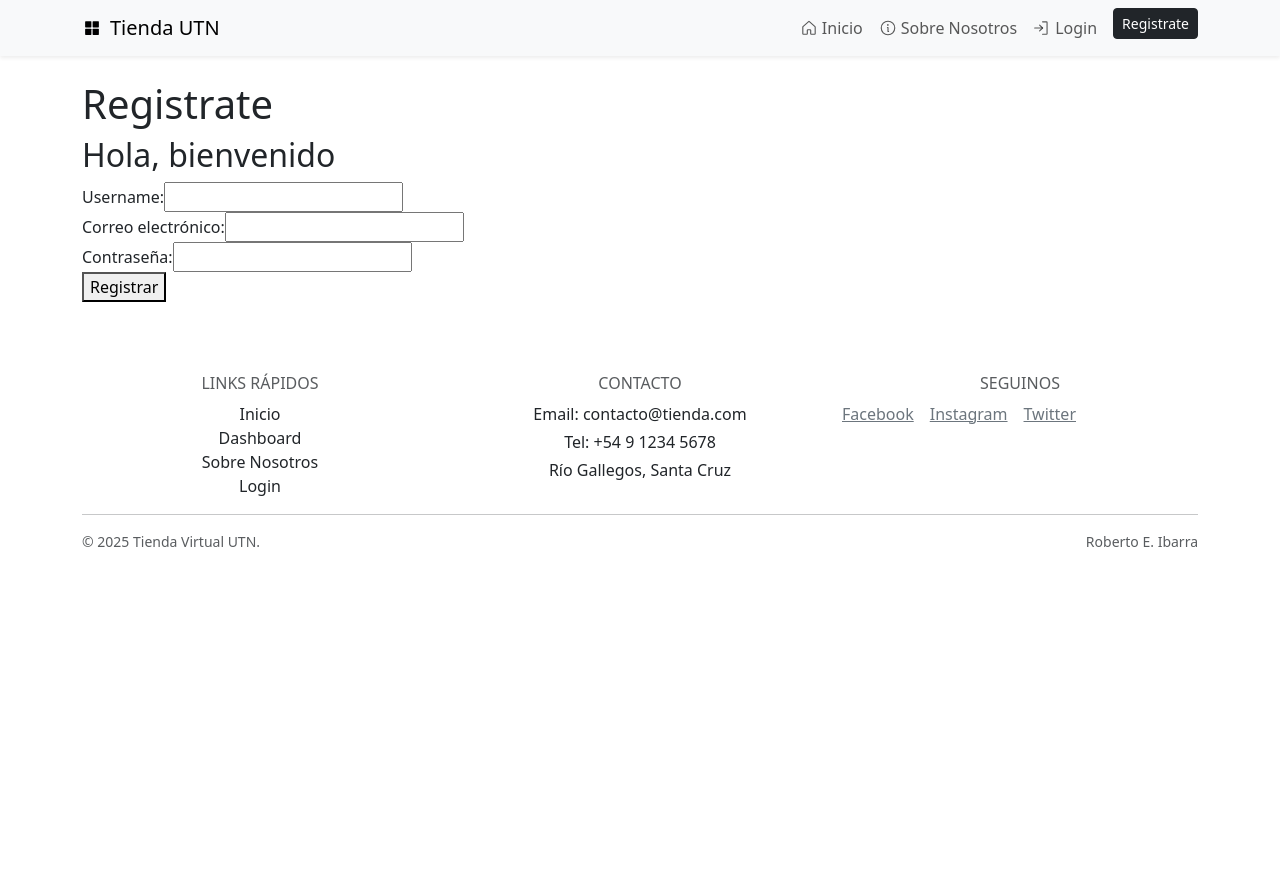
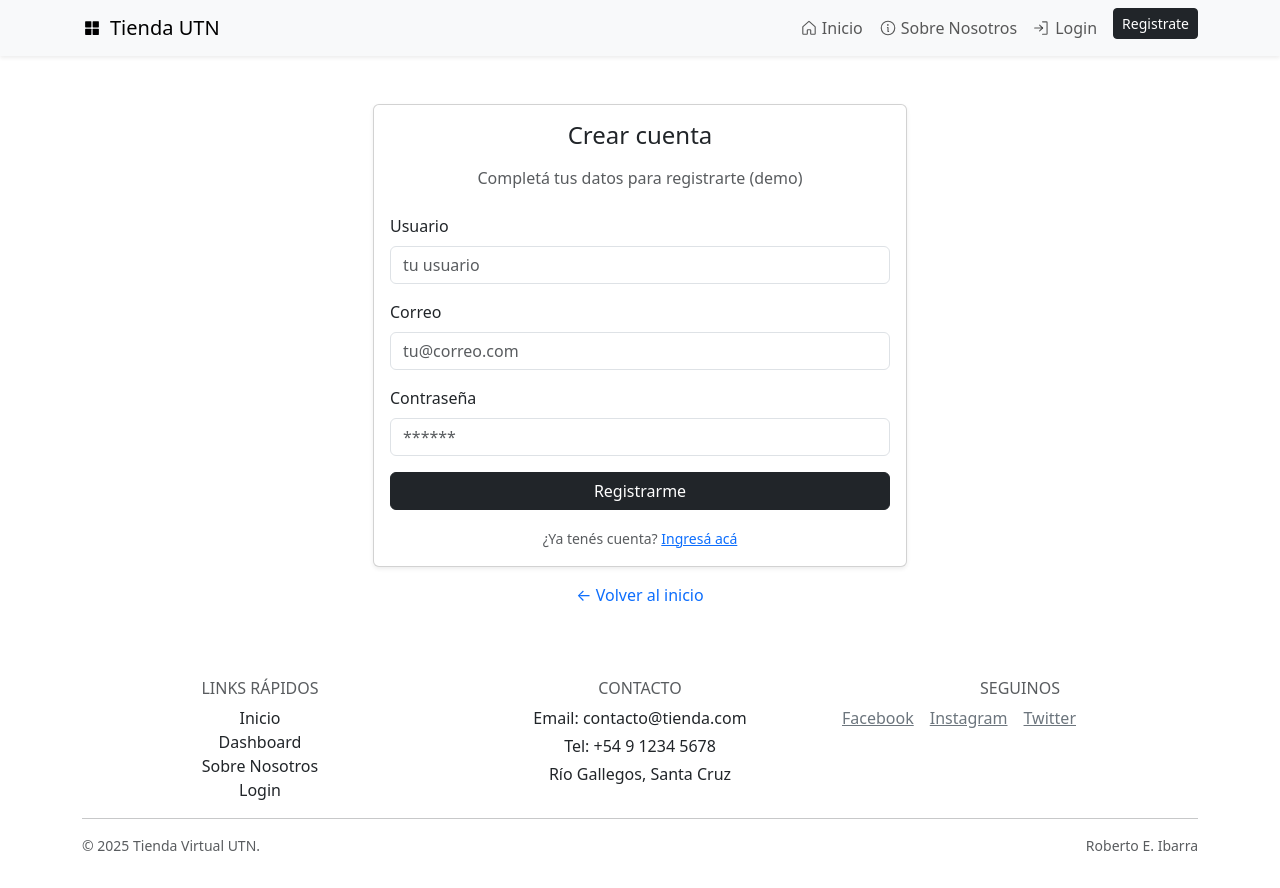
Before and after one commit to Ibarra99/ProyectoFinalDDW, a React (Vite) app: page /registrate in a window 1280 px wide. Before the commit the page ends 800 px from the top, so only its background shows below. Built offline with nearby package versions, Linux system fonts and the light colour scheme.

Commit message:
Termine los estilos de los form de login, registro y dashboard

```diff
--- a/package.json
+++ b/package.json
@@ -10,6 +10,7 @@
     "preview": "vite preview"
   },
   "dependencies": {
+    "@phosphor-icons/react": "^2.1.10",
     "bootstrap": "^5.3.7",
     "phosphor-react": "^1.4.1",
     "react": "^19.1.0",
--- a/src/pages/Dashboard.jsx
+++ b/src/pages/Dashboard.jsx
@@ -1,91 +1,116 @@
 import { useState } from "react"
 
 const Dashboard = () => {
-  const [name, setName] = useState("")
-  const [price, setPrice] = useState("")
-  const [description, setDescription] = useState("")
-  const [product, setProduct] = useState(null)
-  const [error, setError] = useState(null)
+  const [nombre, setNombre] = useState("")
+  const [precio, setPrecio] = useState("")
+  const [descripcion, setDescripcion] = useState("")
 
+  const [error, setError] = useState("")
+  const [okMsg, setOkMsg] = useState("")
+  const [cargando, setCargando] = useState(false)
 
+  const validar = () => {
+    if (!nombre || !precio || !descripcion) {
+      setError("Completá todos los campos")
+      return false
+    }
+    if (nombre.trim().length < 4) {
+      setError("El nombre debe tener al menos 4 caracteres")
+      return false
+    }
+    if (Number(precio) <= 0 || isNaN(Number(precio))) {
+      setError("El precio debe ser un número mayor a 0")
+      return false
+    }
+    return true
+  }
 
-  const handleSubmit = async (e) => {
+  const enviar = async (e) => {
     e.preventDefault()
-    setError(null)
+    setError("")
+    setOkMsg("")
 
-    if (!name || !price || !description) {
-      setError("Debes completar todos los campos")
-      return
-    }
+    if (!validar()) return
 
-    if (name.length < 3) {
-      setError("El nombre debe tener al menos 4 caracteres")
-      return
-    }
-
-    const newProduct = {
-      id: crypto.randomUUID(),
-      title: name,
-      price: price,
-      description: description,
+    const nuevo = {
+      title: nombre,
+      price: Number(precio),
+      description: descripcion,
       category: "",
       image: ""
     }
 
-    // petición al backend mediante fetch -> método POST https://fakeproductapi.com/products
-    const response = await fetch("https://fakestoreapi.com/products", {
-      method: "POST",
-      headers: {
-        "Content-Type": "application/json"
-      },
-      body: JSON.stringify(newProduct)
-    })
-
-    const data = await response.json()
-    setProduct(data)
-    setName("")
-    setPrice("")
-    setDescription("")
+    try {
+      setCargando(true)
+      const r = await fetch("https://fakestoreapi.com/products", {
+        method: "POST",
+        headers: { "Content-Type": "application/json" },
+        body: JSON.stringify(nuevo)
+      })
+      await r.json()
+      setOkMsg("Producto creado (demo)")
+      setNombre("")
+      setPrecio("")
+      setDescripcion("")
+    } catch (e) {
+      setError("No se pudo crear el producto. Probá de nuevo.")
+    } finally {
+      setCargando(false)
+    }
   }
 
   return (
-    <>
-      <h1>Panel de Administración</h1>
+    <div className="container my-5">
+      <h1 className="h4 mb-4">Panel de administración</h1>
 
-      <section>
-        <h2>Cargar nuevo producto</h2>
-        <form onSubmit={handleSubmit}>
-          <div>
-            <label>Nombre del producto:</label>
-            <input type="text" name="nombre" onChange={(e) => setName(e.target.value)} value={name} />
-          </div>
+      <div className="card shadow-sm">
+        <div className="card-body">
+          <h2 className="h5 mb-3">Cargar nuevo producto</h2>
 
-          <div>
-            <label>Precio:</label>
-            <input type="number" name="precio" onChange={(e) => setPrice(e.target.value)} value={price} />
-          </div>
+          {error && <div className="alert alert-warning py-2">{error}</div>}
+          {okMsg && <div className="alert alert-success py-2">{okMsg}</div>}
 
-          <div>
-            <label>Descripción:</label>
-            <textarea name="descripcion" rows="4" onChange={(e) => setDescription(e.target.value)} value={description} />
-          </div>
+          <form onSubmit={enviar} noValidate>
+            <div className="mb-3">
+              <label className="form-label">Nombre</label>
+              <input
+                type="text"
+                className="form-control"
+                placeholder="Ej: Remera básica"
+                value={nombre}
+                onChange={(e) => setNombre(e.target.value)}
+              />
+            </div>
 
-          {
-            error && <p className="error">{error}</p>
-          }
+            <div className="mb-3">
+              <label className="form-label">Precio</label>
+              <input
+                type="number"
+                className="form-control"
+                placeholder="Ej: 9999"
+                value={precio}
+                onChange={(e) => setPrecio(e.target.value)}
+              />
+            </div>
 
-          <button>Guardar producto</button>
-        </form>
+            <div className="mb-3">
+              <label className="form-label">Descripción</label>
+              <textarea
+                className="form-control"
+                rows="3"
+                placeholder="Contá un poco del producto"
+                value={descripcion}
+                onChange={(e) => setDescripcion(e.target.value)}
+              />
+            </div>
 
-        {
-          product && <div>
-            <h3>{product.title}</h3>
-            <p>${product.price}</p>
-            <p>{product.description}</p>
-          </div>
-        }
-      </section>
-    </>
+            <button type="submit" className="btn btn-dark w-100" disabled={cargando}>
+              {cargando ? "Guardando..." : "Guardar producto"}
+            </button>
+          </form>
+        </div>
+      </div>
+    </div>
   )
 }
 
--- a/src/pages/Home.jsx
+++ b/src/pages/Home.jsx
@@ -143,7 +143,7 @@ const Home = () => {
 
       <article className="card p-3">
         <header className="d-flex flex-column flex-md-row align-items-md-center justify-content-md-between gap-2 mb-3">
-          <h2 className="m-0">Nuestros productos</h2>
+          <h2 className="m-0 text-secondary">Nuestros productos</h2>
           <div style={{ minWidth: 240, width: "100%", maxWidth: 380 }}>
             <input
               type="text"
--- a/src/pages/Login.jsx
+++ b/src/pages/Login.jsx
@@ -1,62 +1,97 @@
 import { useState } from "react"
 import { useAuth } from "../context/UserContext"
-import { useNavigate } from "react-router-dom"
+import { useNavigate, Link } from "react-router-dom"
 
 const Login = () => {
-  const [username, setUsername] = useState("")
-  const [password, setPassword] = useState("")
-  const [authError, setAuthError] = useState("")
-  const { login } = useAuth()
+  // estados simples para el form
+  const [usuario, setUsuario] = useState("")
+  const [clave, setClave] = useState("")
+  const { login, authError } = useAuth()
   const navigate = useNavigate()
 
-  const handleLogin = async (e) => {
+  // para mostrar un mini cartel si falta algo
+  const [errorLocal, setErrorLocal] = useState("")
+
+  const enviar = async (e) => {
     e.preventDefault()
-    setAuthError("")
+    setErrorLocal("")
 
-    const isLogin = await login(username, password)
+    // validación tranqui
+    if (!usuario || !clave) {
+      setErrorLocal("Completá usuario y contraseña")
+      return
+    }
 
-    if (isLogin) {
-      setUsername("")
-      setPassword("")
+    const ok = await login(usuario, clave)
+    if (ok) {
+      setUsuario("")
+      setClave("")
       navigate("/")
-    } else {
-      setAuthError("Credenciales inválidas. Intente nuevamente.")
     }
   }
 
   return (
-    <>
-      <h1>Inicia sesión</h1>
+    <div className="container my-5">
+      <div className="row justify-content-center">
+        <div className="col-12 col-md-6 col-lg-5">
+          <div className="card shadow-sm">
+            <div className="card-body">
+              <h1 className="h4 text-center mb-3">Iniciar sesión</h1>
+              <p className="text-center text-muted mb-4">
+                Probá con <code>johnd</code> / <code>m38rmF$</code>
+              </p>
 
-      <section>
-        <h2>Hola, bienvenido de nuevo</h2>
-        <p>Probá con: <b>johnd</b> / <b>m38rmF$</b></p>
+              {/* errores simples */}
+              {errorLocal && (
+                <div className="alert alert-warning py-2">{errorLocal}</div>
+              )}
+              {authError && (
+                <div className="alert alert-danger py-2">{authError}</div>
+              )}
 
-        <form onSubmit={handleLogin}>
-          <div>
-            <label>Nombre de usuario:</label>
+              <form onSubmit={enviar} noValidate>
+                <div className="mb-3">
+                  <label className="form-label">Usuario</label>
                   <input
                     type="text"
-              onChange={(e) => setUsername(e.target.value)}
-              value={username}
-              required
+                    className="form-control"
+                    placeholder="tu usuario"
+                    value={usuario}
+                    onChange={(e) => setUsuario(e.target.value)}
                   />
                 </div>
-          <div>
-            <label>Contraseña:</label>
+
+                <div className="mb-3">
+                  <label className="form-label">Contraseña</label>
                   <input
                     type="password"
-              onChange={(e) => setPassword(e.target.value)}
-              value={password}
-              required
+                    className="form-control"
+                    placeholder="******"
+                    value={clave}
+                    onChange={(e) => setClave(e.target.value)}
                   />
                 </div>
-          <button>Ingresar</button>
+
+                <button type="submit" className="btn btn-dark w-100">
+                  Entrar
+                </button>
               </form>
 
-        {authError && <p style={{ color: "red", marginTop: "1rem" }}>{authError}</p>}
-      </section>
-    </>
+              <div className="text-center mt-3">
+                <small className="text-muted">
+                  ¿No tenés cuenta?{" "}
+                  <Link to="/registrate">Registrate acá</Link>
+                </small>
+              </div>
+            </div>
+          </div>
+
+          <div className="text-center mt-3">
+            <Link className="text-decoration-none" to="/">← Volver al inicio</Link>
+          </div>
+        </div>
+      </div>
+    </div>
   )
 }
 
--- a/src/pages/Register.jsx
+++ b/src/pages/Register.jsx
@@ -1,107 +1,107 @@
 import { useState } from "react"
-import { useNavigate } from "react-router-dom"
+import { Link } from "react-router-dom"
 
 const Register = () => {
-  const [username, setUsername] = useState("")
-  const [email, setEmail] = useState("")
-  const [password, setPassword] = useState("")
+  const [usuario, setUsuario] = useState("")
+  const [correo, setCorreo] = useState("")
+  const [clave, setClave] = useState("")
+
   const [error, setError] = useState("")
-  const [success, setSuccess] = useState("")
-  const navigate = useNavigate()
+  const [okMsg, setOkMsg] = useState("")
 
-  const handleSubmit = async (e) => {
+  const enviar = (e) => {
     e.preventDefault()
     setError("")
-    setSuccess("")
+    setOkMsg("")
 
-    if (!username || !email || !password) {
-      setError("Debes completar todos los campos")
+    if (!usuario || !correo || !clave) {
+      setError("Completá todos los campos")
       return
     }
 
-    const newUser = {
-      email,
-      username,
-      password,
-      name: { firstname: "test", lastname: "user" },
-      address: {
-        city: "test city",
-        street: "test street",
-        number: 123,
-        zipcode: "12345",
-        geolocation: { lat: "0", long: "0" }
-      },
-      phone: "123456789"
+    if (!correo.includes("@")) {
+      setError("Correo inválido")
+      return
+    }
+    if (clave.length < 4) {
+      setError("La contraseña debe tener al menos 4 caracteres")
+      return
     }
 
-    try {
-      const response = await fetch("https://fakestoreapi.com/users", {
-        method: "POST",
-        headers: { "Content-Type": "application/json" },
-        body: JSON.stringify(newUser)
-      })
-
-      if (response.ok) {
-        const data = await response.json()
-        console.log("Usuario creado:", data)
-        setSuccess("Usuario registrado con éxito. Redirigiendo...")
-        setUsername("")
-        setEmail("")
-        setPassword("")
-
-        // Redirigir al login después de 2 segundos
-        setTimeout(() => {
-          navigate("/login")
-        }, 2000)
-      } else {
-        setError("Hubo un problema al registrar el usuario")
-      }
-    } catch (err) {
-      console.error(err)
-      setError("Error de conexión con el servidor")
-    }
+    setOkMsg("Usuario registrado (demo). Ahora podés iniciar sesión.")
+    setUsuario("")
+    setCorreo("")
+    setClave("")
   }
 
   return (
-    <>
-      <h1>Registrate</h1>
-      <section>
-        <h2>Hola, bienvenido</h2>
-        <form onSubmit={handleSubmit}>
-          <div>
-            <label>Username:</label>
+    <div className="container my-5">
+      <div className="row justify-content-center">
+        <div className="col-12 col-md-7 col-lg-6">
+          <div className="card shadow-sm">
+            <div className="card-body">
+              <h1 className="h4 text-center mb-3">Crear cuenta</h1>
+              <p className="text-center text-muted mb-4">
+                Completá tus datos para registrarte (demo)
+              </p>
+
+              {error && <div className="alert alert-warning py-2">{error}</div>}
+              {okMsg && <div className="alert alert-success py-2">{okMsg}</div>}
+
+              <form onSubmit={enviar} noValidate>
+                <div className="mb-3">
+                  <label className="form-label">Usuario</label>
                   <input
                     type="text"
-              onChange={(e) => setUsername(e.target.value)}
-              value={username}
-              required
+                    className="form-control"
+                    placeholder="tu usuario"
+                    value={usuario}
+                    onChange={(e) => setUsuario(e.target.value)}
                   />
                 </div>
-          <div>
-            <label>Correo electrónico:</label>
+
+                <div className="mb-3">
+                  <label className="form-label">Correo</label>
                   <input
                     type="email"
-              onChange={(e) => setEmail(e.target.value)}
-              value={email}
-              required
+                    className="form-control"
+                    placeholder="tu@correo.com"
+                    value={correo}
+                    onChange={(e) => setCorreo(e.target.value)}
                   />
                 </div>
-          <div>
-            <label>Contraseña:</label>
+
+                <div className="mb-3">
+                  <label className="form-label">Contraseña</label>
                   <input
                     type="password"
-              onChange={(e) => setPassword(e.target.value)}
-              value={password}
-              required
+                    className="form-control"
+                    placeholder="******"
+                    value={clave}
+                    onChange={(e) => setClave(e.target.value)}
                   />
                 </div>
-          <button>Registrar</button>
+
+                <button type="submit" className="btn btn-dark w-100">
+                  Registrarme
+                </button>
               </form>
 
-        {error && <p style={{ color: "red" }}>{error}</p>}
-        {success && <p style={{ color: "green" }}>{success}</p>}
-      </section>
-    </>
+              <div className="text-center mt-3">
+                <small className="text-muted">
+                  ¿Ya tenés cuenta?{" "}
+                  <Link to="/login">Ingresá acá</Link>
+                </small>
+              </div>
+            </div>
+          </div>
+
+          <div className="text-center mt-3">
+            <Link className="text-decoration-none" to="/">← Volver al inicio</Link>
+          </div>
+        </div>
+      </div>
+    </div>
   )
 }
 
--- a/src/styles/global.css
+++ b/src/styles/global.css
@@ -1,6 +1,12 @@
+:root {
+  --primary-color: #3a3a3a;
+  --secondary-color: #f4f4f4;
+  --accent-color: #2c2927;
+  --accent-hover: #6f655f;
+  --font-family: 'Roboto', sans-serif;
+}
 header, footer {
   width: 100%;
-  background-color: var(--accent-color);
   color: white;
   padding: 1rem;
   text-align: center;
@@ -60,3 +66,45 @@ header, footer {
   font-size: 1.5rem;
   color: var(--accent-color);
 }
+
+.sobre-nosotros {
+  max-width: 1000px;
+  margin: 2rem auto;
+  padding: 1rem;
+}
+
+.sobre-nosotros h1 {
+  text-align: center;
+  font-size: 2rem;
+  margin-bottom: 2rem;
+  color: black;
+}
+
+
+.sobre-caja {
+  background-color: #fff;
+  padding: 1.5rem;
+  border-radius: 10px;
+  box-shadow: 0 4px 12px rgba(0,0,0,0.08);
+  margin-bottom: 1.5rem;
+  transition: transform 0.15s ease, box-shadow 0.15s ease;
+}
+
+.sobre-caja:hover {
+  transform: translateY(-2px);
+  box-shadow: 0 6px 18px rgba(0,0,0,0.15);
+}
+
+.sobre-titulo {
+  display: flex;
+  align-items: center;
+  gap: 8px;
+  font-size: 1.2rem;
+  margin-bottom: 0.5rem;
+  color: var(--primary-color);
+}
+
+.sobre-caja p {
+  line-height: 1.6;
+  color: #555;
+}
```
Also changed, not shown: src/pages/SobreNosotros.jsx (+32 -19 lines), 1 other file (tests, documents, lock files or other folders). Lines whose indentation alone changed are shown as unchanged.
